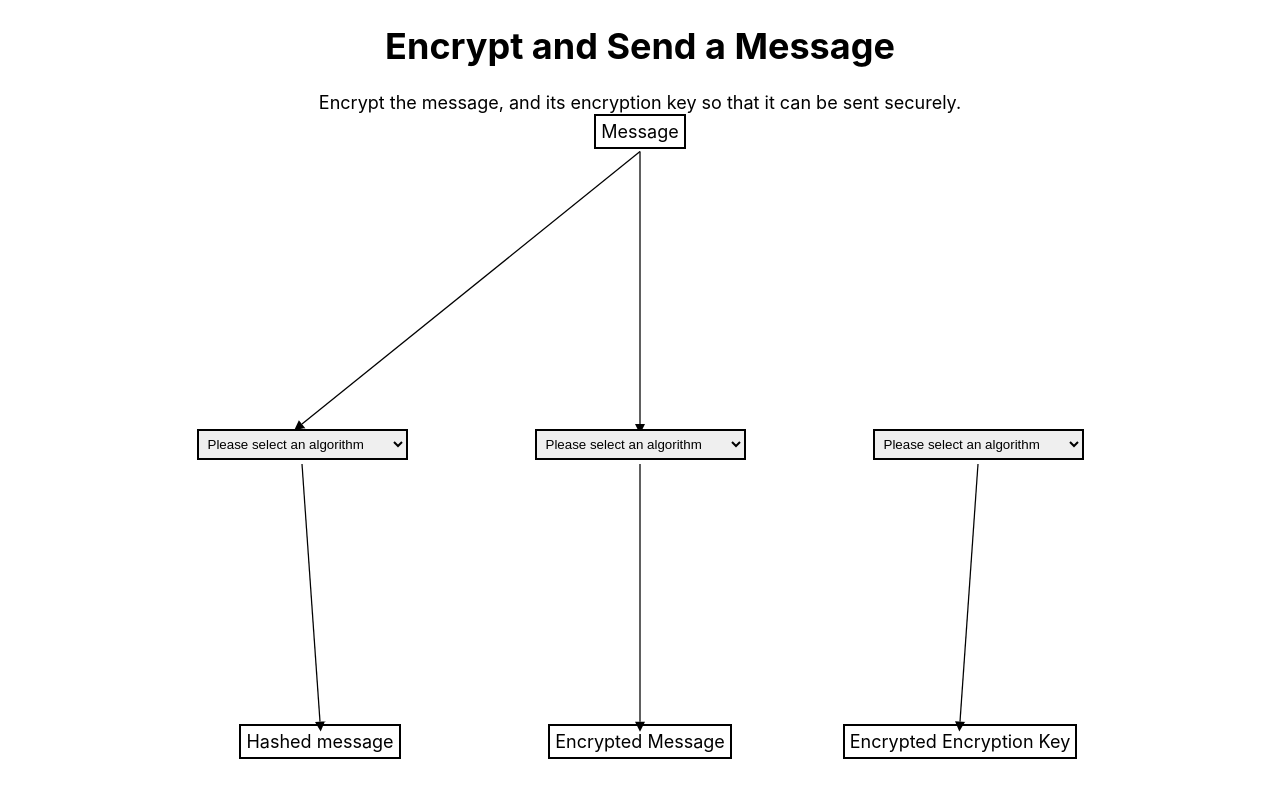
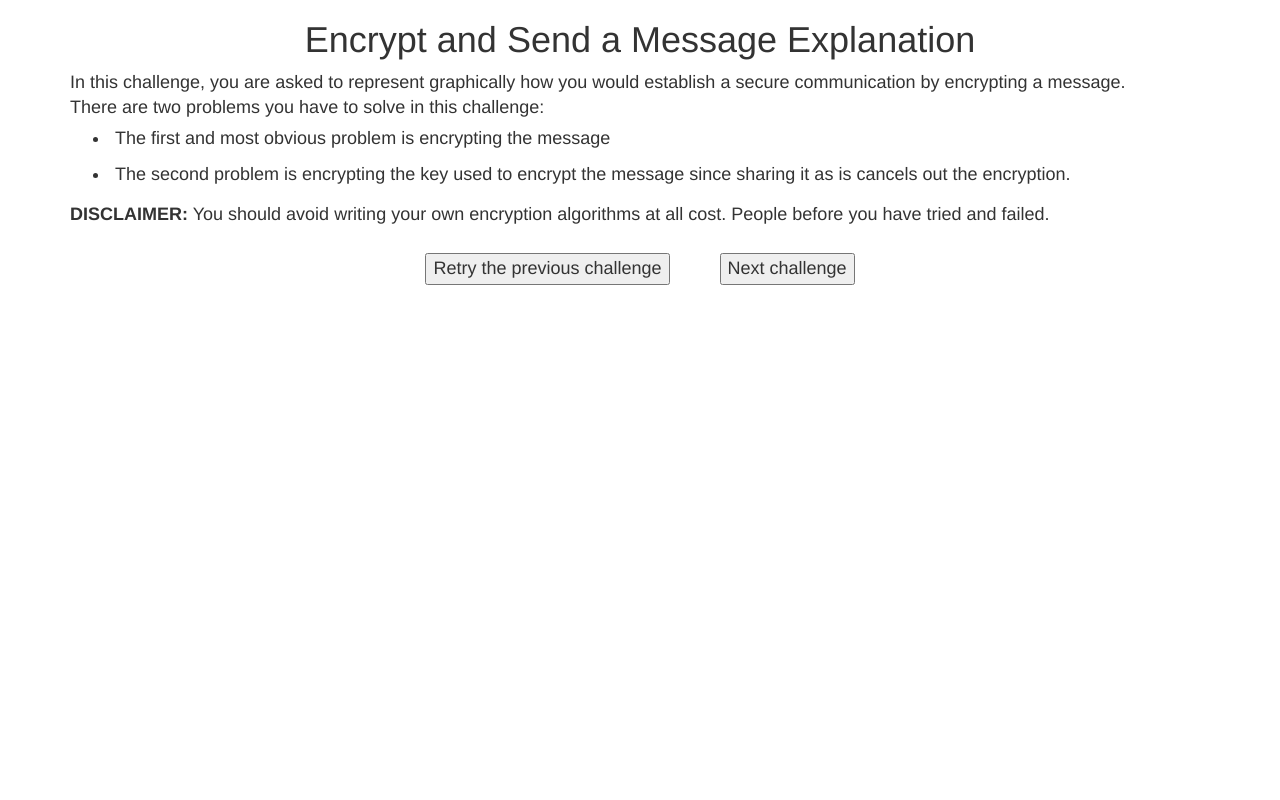
Before and after one commit to fmavb/questlines, a React (Create React App) app: page /challenge2/part2/explanation in a window 1280 px wide. Shown: the top 800 px of the page. Built offline with nearby package versions, Linux system fonts and the light colour scheme.

Commit message:
Starting challenge 2 explanation

```diff
--- a/src/App.js
+++ b/src/App.js
@@ -13,7 +13,8 @@ import Part1 from './components/Challenge2/Part1';
 import Part2 from './components/Challenge2/Part2';
 import Challenge3 from './components/Challenge3';
 import Part3 from './components/Challenge2/Part3';
-import Part1Explanation from './components/Challenge1/Part1Explanation';
+import Part1Explanation from './components/Challenge2/Part1Explanation';
+import Part2Explanation from './components/Challenge2/Part2Explanation';
 
 export default class App extends Component {
 
@@ -22,6 +23,7 @@ export default class App extends Component {
       <Router>
         <Switch>
           <Route path="/challenge2/part1/explanation" component={Part1Explanation} />
+          <Route path="/challenge2/part2/explanation" component={Part2Explanation} />
           <Route path="/challenge2/part1" component={Part1} />
           <Route path="/challenge2/part2" component={Part2} />
           <Route path="/challenge2/part3" component={Part3} />
--- a/src/components/Challenge1/Part1Explanation.js
+++ b/src/components/Challenge2/Part1Explanation.js
@@ -24,16 +24,17 @@ export default class Part1Explanation extends Component{
             integrity="sha384-HSMxcRTRxnN+Bdg0JdbxYKrThecOKuH5zCYotlSAcp1+c8xmyTe9GYg1l9a69psu" crossorigin="anonymous"></link>
             <h1>Sign In / Sign Up Explanation</h1>
             <div className="container">
-                In this challenge you are asked to graphically represent how an application would perform sign in and sign up.
+                In this challenge, you are asked to graphically represent how an application would perform sign in and sign up.
                 Since storing passwords in plaintext is a very bad idea, we need to find a way to store them securely,
                 and to have at the same something to check the password with when the user tries to log in.
                 <br />
+                <br />
                 This is where hash functions come in to play.
-                <br />
                 Hash functions take a string and output a unique string of fixed size called a hash
                 that does not look like the original string that was provided.
                 Hashes have two important characteristics: it is not realistic to find an input that would produce a given output,
                 and it is not practical to find two inputs that would have the same hashes.
+                <br />
                 <br />
                 The challenge gives you a choice between three hashing algorithms.
                 That does not mean that these are the only ones out there.
@@ -47,9 +48,17 @@ export default class Part1Explanation extends Component{
                         brute forcing (trying every possibility)</li>
                 </ul>
                 <br />
+                Another thing to keep in mind: a given string will always have the same hash. This means that identical passwords
+                will have the same hash. Therefore, this gives some information to the attacker about the passwords.
+                A solution is to add a unique string to the password called "salt".
+                A salt is random string added to the password so that the hashes do not look the same.
+                <br />
+                <br />
                 Hash functions are not only used for password validation, they are also used to check file integrity, and message integrity.
                 <br />
-                <b>DISCLAIMER:</b> You should avoid making your own hash functions at all cost. People have tried and failed!
+                <br />
+                <b>DISCLAIMER:</b> You should avoid making your own hash functions at all cost.
+                People before you have tried and failed!
                 <div id="buttons">
                     <button onClick={this.back} style={{margin: "25px"}}>Retry the previous challenge</button>
                     <button onClick={this.next} style={{margin: "25px"}}>Next challenge</button>
--- /dev/null
+++ b/src/components/Challenge2/Part2Explanation.js
@@ -0,0 +1,33 @@
+import React, { Component } from 'react';
+
+
+export default class Part2Explanation extends Component {
+
+    render(){
+        return(
+            <div>
+                <link rel="stylesheet" href="https://stackpath.bootstrapcdn.com/bootstrap/3.4.1/css/bootstrap.min.css"
+            integrity="sha384-HSMxcRTRxnN+Bdg0JdbxYKrThecOKuH5zCYotlSAcp1+c8xmyTe9GYg1l9a69psu" crossorigin="anonymous"></link>
+                <h1>Encrypt and Send a Message Explanation</h1>
+                <div className="container">
+                    In this challenge, you are asked to represent graphically how you would establish a secure communication
+                    by encrypting a message.
+                    <br />
+                    There are two problems you have to solve in this challenge:
+                    <ul>
+                        <li>The first and most obvious problem is encrypting the message</li>
+                        <li>The second problem is encrypting the key used to encrypt the message since sharing it as is
+                            cancels out the encryption.
+                        </li>
+                    </ul>
+                    <b>DISCLAIMER:</b> You should avoid writing your own encryption algorithms at all cost.
+                    People before you have tried and failed.
+                    <div>
+                        <button style={{margin: "25px"}}>Retry the previous challenge</button>
+                        <button style={{margin: "25px"}}>Next challenge</button>
+                    </div>
+                </div>
+            </div>
+        );
+    }
+}
```
